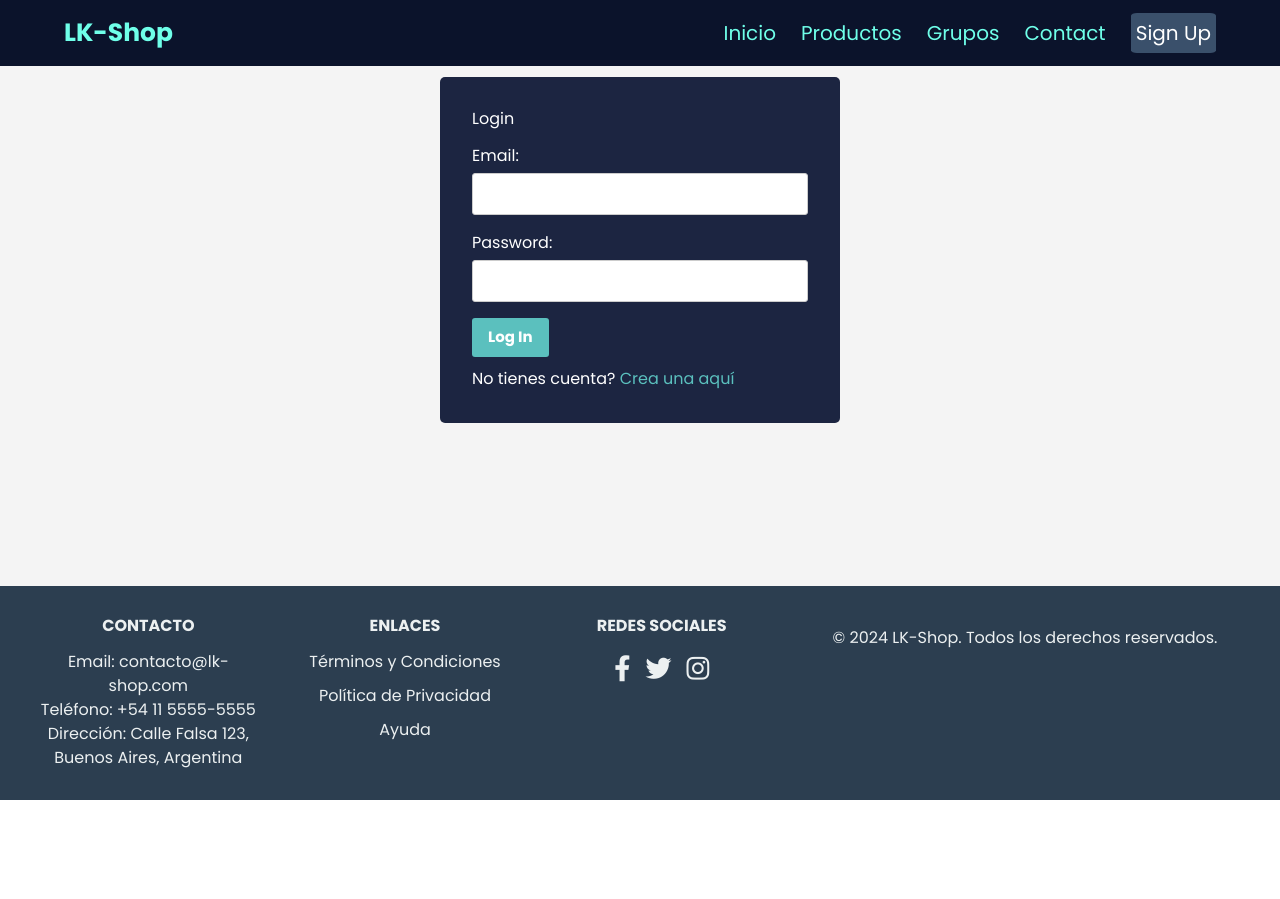
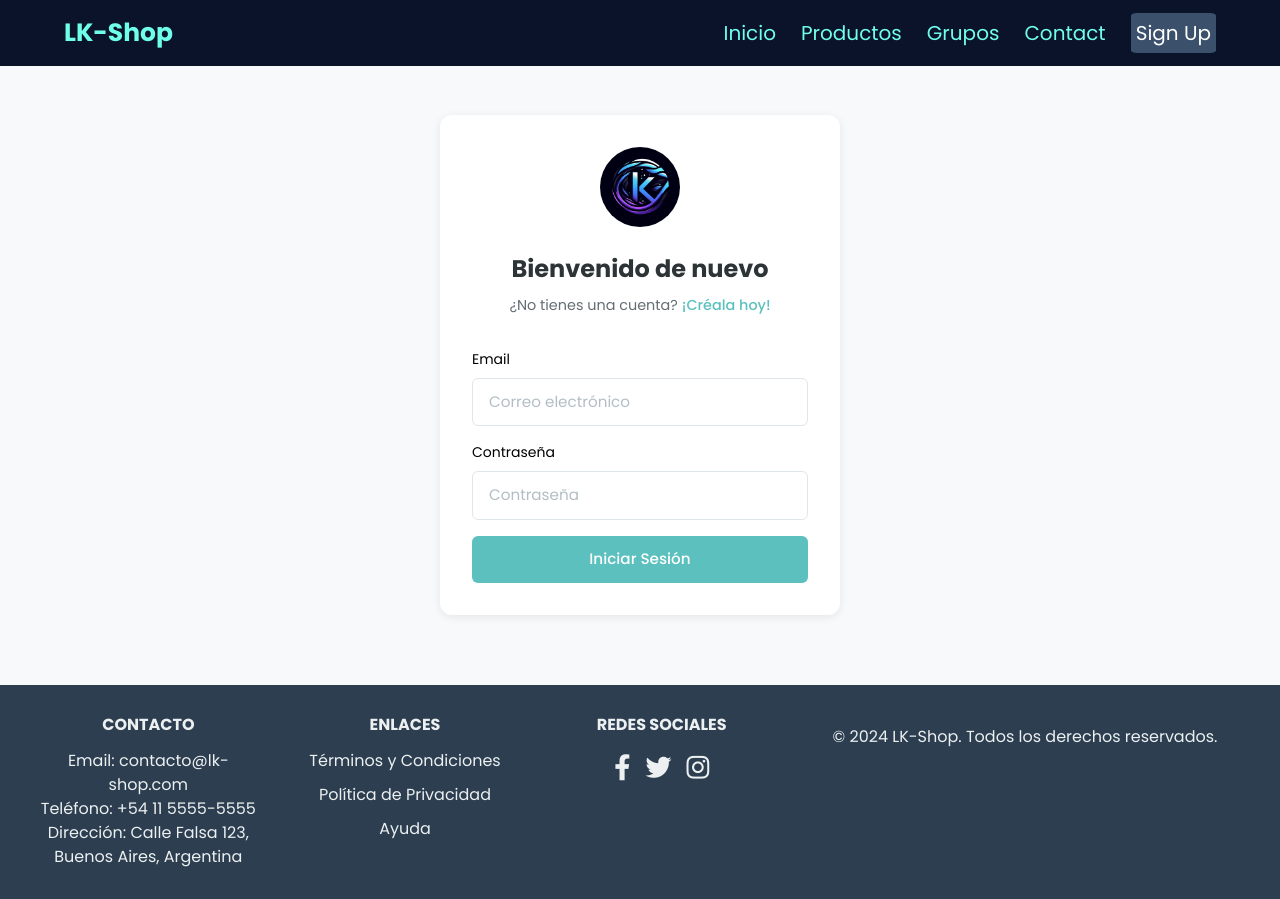
Before and after one commit to LuKarbo/Lk-Shop-React, a React (Vite) app: page /login in a window 1280 px wide. Before the commit the page ends 800 px from the top, so only its background shows below. Built offline with nearby package versions, Linux system fonts and the light colour scheme.

Commit message:
feat: Remodelado Login y Register

```diff
--- a/package.json
+++ b/package.json
@@ -14,6 +14,9 @@
     "bcryptjs": "^2.4.3",
     "bootstrap": "^5.3.3",
     "lucide-react": "^0.453.0",
+    "primeflex": "^3.3.1",
+    "primeicons": "^7.0.0",
+    "primereact": "^10.8.4",
     "prop-types": "^15.8.1",
     "react": "^18.3.1",
     "react-bootstrap": "^2.10.5",
--- a/src/Pages/Admin/Admin-content/UserManagement.jsx
+++ b/src/Pages/Admin/Admin-content/UserManagement.jsx
@@ -61,6 +61,7 @@ const UserManagement = () => {
             status: 'banned',
         },
     ];
+
     const pendingTickets = [
         {
             id: 1,
--- a/src/components/Login/Login.css
+++ b/src/components/Login/Login.css
@@ -1,50 +1,168 @@
-.login {
-    background-color: #1C2541;
-    padding: 32px;
-    border-radius: 5px;
-    max-width: 400px;
-    margin: 32px auto;
+.login-container {
+    display: flex;
+    align-items: center;
+    justify-content: center;
+    min-height: 80vh;
+    padding: 1rem;
+    background-color: #f8f9fa;
 }
 
-.login h1 {
-    color: white;
-    margin-bottom: 16px;
+.login-card {
+    background: white;
+    padding: 2rem;
+    border-radius: 12px;
+    box-shadow: 0 2px 10px rgba(0, 0, 0, 0.08);
+    width: 100%;
+    max-width: 400px;
 }
 
-.login form div {
-    margin-bottom: 16px;
+.login-header {
+    text-align: center;
+    display: flex;
+    flex-direction: column;
+    align-items: center;
 }
 
-.login label {
-    color: white;
+
+.login-logo {
+    height: 80px;
+    width: 80px;
+    margin: 0 auto 1.5rem;
     display: block;
-    margin-bottom: 5px;
+    border-radius: 50%;
+    object-fit: cover;
 }
 
-.login input {
-    width: 100%;
-    padding: 8px;
-    border: 1px solid #ccc;
-    border-radius: 3px;
+.welcome-text {
+    font-size: 1.5rem;
+    font-weight: 600;
+    color: #2d3436;
+    margin-bottom: 0.5rem;
 }
 
-.login button {
+.signup-text {
+    color: #636e72;
+    font-size: 0.9rem;
+    margin-bottom: 2rem;
+}
+
+.signup-text span {
+    margin-right: 0.25rem;
+}
+
+.signup-link {
+    color: #5BC0BE;
+    text-decoration: none;
+    font-weight: 500;
+}
+
+.signup-link:hover {
+    text-decoration: underline;
+}
+
+.form-group {
+    margin-bottom: 1.25rem;
+}
+
+.input-field {
+    width: 100%;
+    padding: 0.75rem 1rem;
+    border: 1px solid #dfe6e9;
+    border-radius: 6px;
+    font-size: 0.95rem;
+    transition: border-color 0.2s;
+    background-color: white;
+    color:black;
+}
+
+.input-field::placeholder {
+    color: #b2bec3;
+}
+
+.input-field:focus {
+    outline: none;
+    border-color: #5BC0BE;
+}
+
+.label-color{
+    color: black !important;
+}
+
+.remember-forgot {
+    display: flex;
+    align-items: center;
+    justify-content: space-between;
+    margin-bottom: 1.5rem;
+    font-size: 0.9rem;
+}
+
+.remember-me {
+    display: flex;
+    align-items: center;
+    gap: 0.5rem;
+    color: #636e72;
+}
+
+.checkbox {
+    width: 1rem;
+    height: 1rem;
+    accent-color: #5BC0BE;
+}
+
+.forgot-link {
+    color: #5BC0BE;
+    text-decoration: none;
+}
+
+.forgot-link:hover {
+    text-decoration: underline;
+}
+
+.error-message {
+    color: #ff7675;
+    font-size: 0.85rem;
+    margin-bottom: 1rem;
+    text-align: center;
+}
+
+.sign-in-button {
+    width: 100%;
+    padding: 0.75rem;
     background-color: #5BC0BE;
     color: white;
-    padding: 8px 16px;
     border: none;
-    border-radius: 3px;
+    border-radius: 6px;
+    font-size: 0.95rem;
+    font-weight: 500;
     cursor: pointer;
-    font-size: 15px;
-    font-weight: 700;
+    display: flex;
+    align-items: center;
+    justify-content: center;
+    gap: 0.5rem;
+    transition: background-color 0.2s;
 }
 
-.login button:hover {
-    background-color: #6FFFE9;
-    color: #1C2541;
+.sign-in-button:hover {
+    background-color: #4ca8a6;
 }
 
-.login p{
-    margin-top: 10px;
-    color: white;
+.user-icon {
+    font-size: 1rem;
 }
+
+input:-webkit-autofill,
+input:-webkit-autofill:hover,
+input:-webkit-autofill:focus {
+    -webkit-box-shadow: 0 0 0px 1000px white inset;
+    transition: background-color 5000s ease-in-out 0s;
+}
+
+@media screen and (max-width: 480px) {
+    .login-card {
+        padding: 1.5rem;
+    }
+
+    .welcome-text {
+        font-size: 1.25rem;
+    }
+}
--- a/src/components/Login/Login.jsx
+++ b/src/components/Login/Login.jsx
@@ -1,8 +1,9 @@
 import { useState } from 'react';
-import './Login.css';
 import { Link, useNavigate } from 'react-router-dom';
 import bcrypt from 'bcryptjs';
 import { useAuth } from '../../BackEnd/Auth/AuthContext';
+import './Login.css';
+import logo from '../../assets/logo.jpg';
 
 const Login = () => {
     const [email, setEmail] = useState('');
@@ -13,7 +14,9 @@ const Login = () => {
 
     const handleSubmit = async (e) => {
         e.preventDefault();
+        setError('');
 
+        try {
             const storedEmail = localStorage.getItem('email');
             const storedPassword = localStorage.getItem('password');
 
@@ -28,36 +31,56 @@ const Login = () => {
             } else {
                 setError('Credenciales inválidas');
             }
+        } catch (err) {
+            setError('Error al iniciar sesión. Por favor, intente nuevamente.');
+        }
     };
 
     return (
-        <div className="login">
-            <h1>Login</h1>
-            <form onSubmit={handleSubmit}>
-                <div>
-                    <label>Email:</label>
+        <div className="login-container">
+            <div className="login-card">
+                <div className="login-header">
+                    <img src={logo} alt="Logo" className="login-logo" />
+                    <div className="welcome-text">Bienvenido de nuevo</div>
+                    <div className="signup-text">
+                        <span>¿No tienes una cuenta?</span>
+                        <Link to="/register" className="signup-link">¡Créala hoy!</Link>
+                    </div>
+                </div>
+
+                <form className="login-form" onSubmit={handleSubmit}>
+                    <div className="form-group">
+                        <label htmlFor="email" className="form-label label-color">Email</label>
                         <input
+                            id="email"
                             type="email"
-                        name="email"
+                            className="input-field"
+                            placeholder="Correo electrónico"
                             value={email}
                             onChange={(e) => setEmail(e.target.value)}
                             required
                         />
                     </div>
-                <div>
-                    <label>Password:</label>
+
+                    <div className="form-group">
+                        <label htmlFor="password" className="form-label label-color">Contraseña</label>
                         <input
+                            id="password"
                             type="password"
-                        name="password"
+                            className="input-field"
+                            placeholder="Contraseña"
                             value={password}
                             onChange={(e) => setPassword(e.target.value)}
                             required
                         />
                     </div>
-                <button type="submit">Log In</button>
+                    {error && <div className="error-message">{error}</div>}
+
+                    <button type="submit" className="sign-in-button">
+                        Iniciar Sesión
+                    </button>
                 </form>
-            {error && <p style={{ color: 'red' }}>{error}</p>}
-            <p>No tienes cuenta? <Link to="/register" style={{ color: '#5BC0BE' }}>Crea una aquí</Link></p>
+            </div>
         </div>
     );
 };
--- a/src/components/Register/Register.jsx
+++ b/src/components/Register/Register.jsx
@@ -1,7 +1,8 @@
 import { useState } from 'react';
-import '../Login/Login.css';
 import { Link, useNavigate } from 'react-router-dom';
 import bcrypt from 'bcryptjs';
+import '../Login/Login.css';
+import logo from '../../assets/logo.jpg';
 
 const Register = () => {
     const [name, setName] = useState('');
@@ -18,62 +19,88 @@ const Register = () => {
             return;
         }
 
+        try {
             const hashedPassword = await bcrypt.hash(password, 10);
-
             localStorage.setItem('email', email);
             localStorage.setItem('password', hashedPassword);
-
             navigate('/login');
+        } catch (err) {
+            setError('Error al crear la cuenta. Por favor, intente nuevamente.');
+        }
     };
 
     return (
-        <div className="login">
-            <h1>Register</h1>
-            <form onSubmit={handleSubmit}>
-                <div>
-                    <label>Nombre:</label>
+        <div className="login-container">
+            <div className="login-card">
+                <div className="login-header">
+                    <img src={logo} alt="Logo" className="login-logo" />
+                    <div className="welcome-text">Crear nueva cuenta</div>
+                    <div className="signup-text">
+                        <span>¿Ya tienes una cuenta?</span>
+                        <Link to="/login" className="signup-link">Inicia sesión</Link>
+                    </div>
+                </div>
+
+                <form className="login-form" onSubmit={handleSubmit}>
+                    <div className="form-group">
+                        <label htmlFor="name" className="form-label label-color">Nombre</label>
                         <input
+                            id="name"
                             type="text"
-                        name="name"
+                            className="input-field"
+                            placeholder="Tu nombre completo"
                             value={name}
                             onChange={(e) => setName(e.target.value)}
                             required
                         />
                     </div>
-                <div>
-                    <label>Email:</label>
+
+                    <div className="form-group">
+                        <label htmlFor="email" className="form-label label-color">Email</label>
                         <input
+                            id="email"
                             type="email"
-                        name="email"
+                            className="input-field"
+                            placeholder="Correo electrónico"
                             value={email}
                             onChange={(e) => setEmail(e.target.value)}
                             required
                         />
                     </div>
-                {error && <p style={{ color: 'red' }}>{error}</p>}
-                <div>
-                    <label>Contraseña:</label>
+
+                    <div className="form-group">
+                        <label htmlFor="password" className="form-label label-color">Contraseña</label>
                         <input
+                            id="password"
                             type="password"
-                        name="password"
+                            className="input-field"
+                            placeholder="Contraseña"
                             value={password}
                             onChange={(e) => setPassword(e.target.value)}
                             required
                         />
                     </div>
-                <div>
-                    <label>Confirmar Contraseña:</label>
+
+                    <div className="form-group">
+                        <label htmlFor="confirmPassword" className="form-label label-color">Confirmar Contraseña</label>
                         <input
+                            id="confirmPassword"
                             type="password"
-                        name="confirmPassword"
+                            className="input-field"
+                            placeholder="Confirma tu contraseña"
                             value={confirmPassword}
                             onChange={(e) => setConfirmPassword(e.target.value)}
                             required
                         />
                     </div>
-                <button type="submit">Crear Cuenta</button>
+
+                    {error && <div className="error-message">{error}</div>}
+
+                    <button type="submit" className="sign-in-button">
+                        Crear Cuenta
+                    </button>
                 </form>
-            <p>Tienes cuenta? <Link to="/login" style={{ color: '#5BC0BE' }}>Inicia sesión</Link></p>
+            </div>
         </div>
     );
 };
```
Also changed, not shown: src/assets/logo.jpg (added), 1 other file (tests, documents, lock files or other folders). Lines whose indentation alone changed are shown as unchanged.
